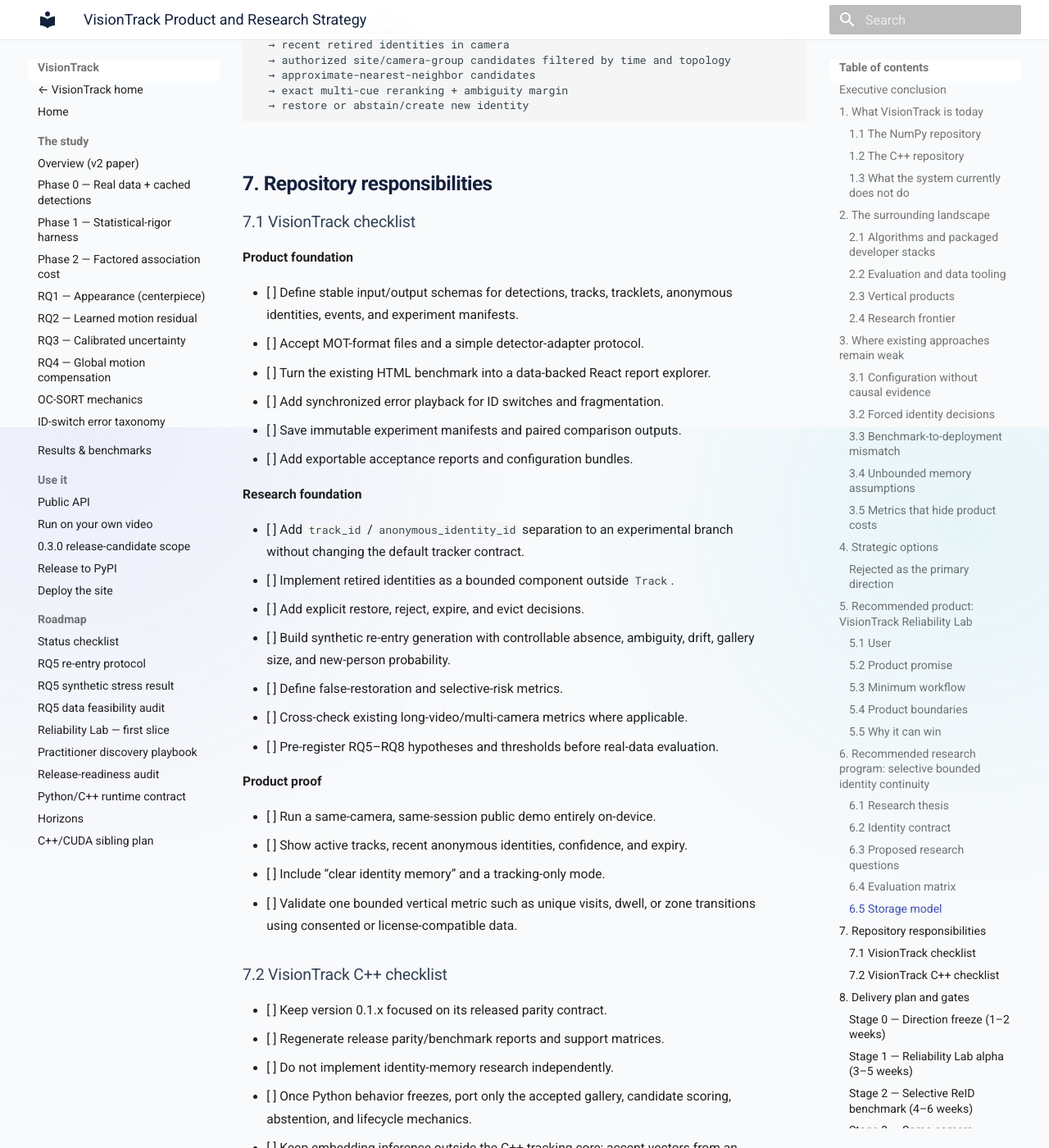
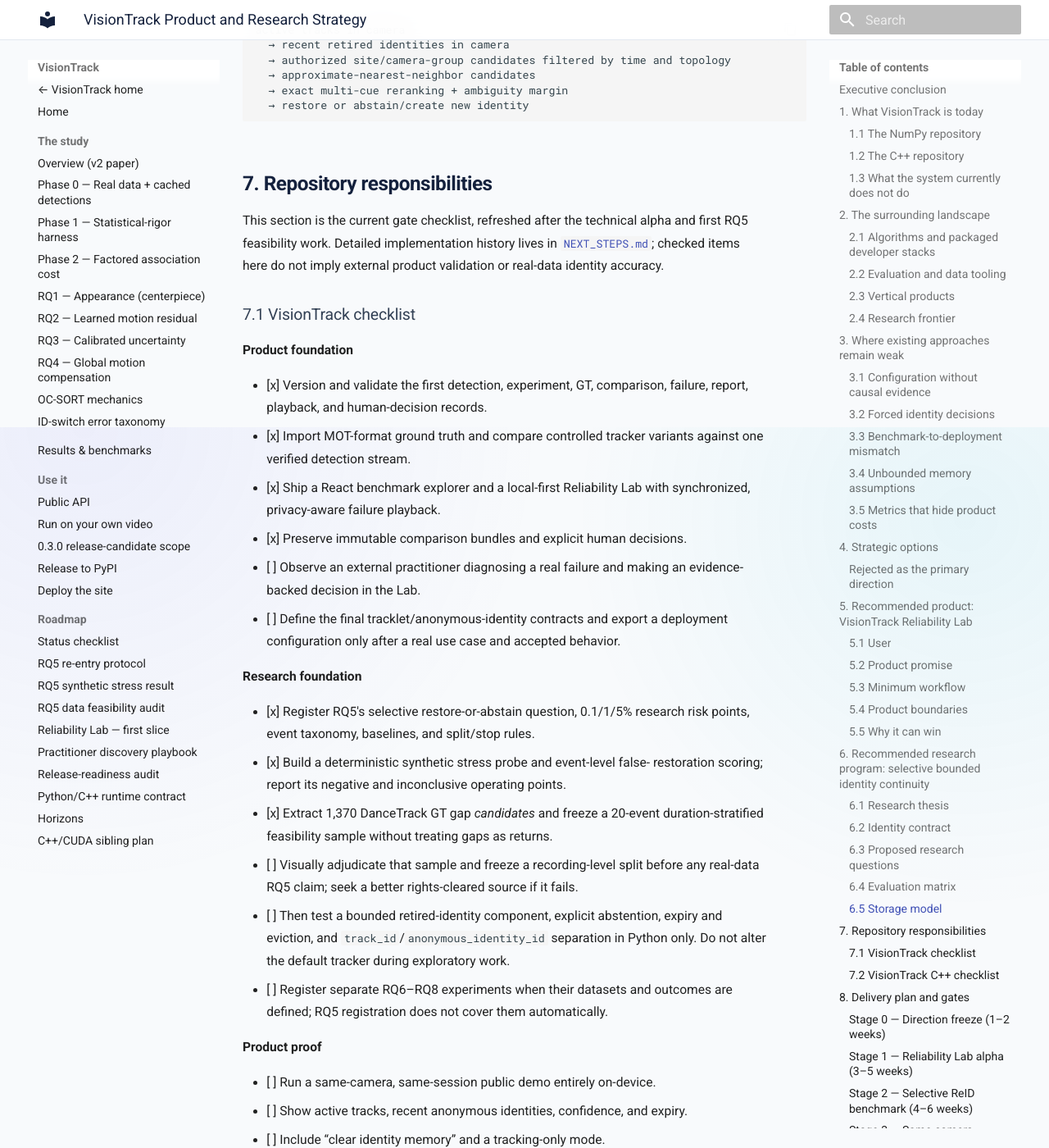
Before and after one commit to hulagerushikesh/visiontrack, an MkDocs documentation site: the page built from docs/PRODUCT_RESEARCH_STRATEGY.md, in a window 1280 px wide and 1400 px high, scrolled down 12079 px. Shown: the whole window at 82% size. Built offline with MkDocs 1.6.1 and Material for MkDocs 9.7.7, drawn with Linux system fonts in a browser that asks for light colours; some of the changed text lies outside the part shown.

Commit message:
docs: realign product and RQ5 research gates

```diff
--- a/docs/PRODUCT_RESEARCH_STRATEGY.md
+++ b/docs/PRODUCT_RESEARCH_STRATEGY.md
@@ -425,29 +425,42 @@
 
 ## 7. Repository responsibilities
 
+This section is the current gate checklist, refreshed after the technical
+alpha and first RQ5 feasibility work. Detailed implementation history lives
+in [`NEXT_STEPS.md`](NEXT_STEPS.md); checked items here do not imply external
+product validation or real-data identity accuracy.
+
 ### 7.1 VisionTrack checklist
 
 **Product foundation**
 
-- [ ] Define stable input/output schemas for detections, tracks, tracklets,
-  anonymous identities, events, and experiment manifests.
-- [ ] Accept MOT-format files and a simple detector-adapter protocol.
-- [ ] Turn the existing HTML benchmark into a data-backed React report explorer.
-- [ ] Add synchronized error playback for ID switches and fragmentation.
-- [ ] Save immutable experiment manifests and paired comparison outputs.
-- [ ] Add exportable acceptance reports and configuration bundles.
+- [x] Version and validate the first detection, experiment, GT, comparison,
+  failure, report, playback, and human-decision records.
+- [x] Import MOT-format ground truth and compare controlled tracker variants
+  against one verified detection stream.
+- [x] Ship a React benchmark explorer and a local-first Reliability Lab with
+  synchronized, privacy-aware failure playback.
+- [x] Preserve immutable comparison bundles and explicit human decisions.
+- [ ] Observe an external practitioner diagnosing a real failure and making an
+  evidence-backed decision in the Lab.
+- [ ] Define the final tracklet/anonymous-identity contracts and export a
+  deployment configuration only after a real use case and accepted behavior.
 
 **Research foundation**
 
-- [ ] Add `track_id` / `anonymous_identity_id` separation to an experimental
-  branch without changing the default tracker contract.
-- [ ] Implement retired identities as a bounded component outside `Track`.
-- [ ] Add explicit restore, reject, expire, and evict decisions.
-- [ ] Build synthetic re-entry generation with controllable absence, ambiguity,
-  drift, gallery size, and new-person probability.
-- [ ] Define false-restoration and selective-risk metrics.
-- [ ] Cross-check existing long-video/multi-camera metrics where applicable.
-- [ ] Pre-register RQ5–RQ8 hypotheses and thresholds before real-data evaluation.
+- [x] Register RQ5's selective restore-or-abstain question, 0.1/1/5% research
+  risk points, event taxonomy, baselines, and split/stop rules.
+- [x] Build a deterministic synthetic stress probe and event-level false-
+  restoration scoring; report its negative and inconclusive operating points.
+- [x] Extract 1,370 DanceTrack GT gap *candidates* and freeze a 20-event
+  duration-stratified feasibility sample without treating gaps as returns.
+- [ ] Visually adjudicate that sample and freeze a recording-level split before
+  any real-data RQ5 claim; seek a better rights-cleared source if it fails.
+- [ ] Then test a bounded retired-identity component, explicit abstention,
+  expiry and eviction, and `track_id`/`anonymous_identity_id` separation in
+  Python only. Do not alter the default tracker during exploratory work.
+- [ ] Register separate RQ6–RQ8 experiments when their datasets and outcomes
+  are defined; RQ5 registration does not cover them automatically.
 
 **Product proof**
 
@@ -459,9 +472,10 @@
 
 ### 7.2 VisionTrack C++ checklist
 
-- [ ] Keep version 0.1.x focused on its released parity contract.
-- [ ] Regenerate release parity/benchmark reports and support matrices.
-- [ ] Do not implement identity-memory research independently.
+- [x] Release 0.1.1 with exact Python 0.3.0 oracle compatibility, cross-platform
+  wheels, support matrix, and parity evidence.
+- [x] Keep identity-memory research out of the C++ repository while its Python
+  behavior remains unaccepted.
 - [ ] Once Python behavior freezes, port only the accepted gallery, candidate
   scoring, abstention, and lifecycle mechanics.
 - [ ] Keep embedding inference outside the C++ tracking core; accept vectors from
@@ -473,6 +487,11 @@
   mode; do not weaken the default exact contract silently.
 
 ## 8. Delivery plan and gates
+
+The durations below were initial estimates, **not** a countdown from the
+current date. Stage 1's technical alpha exists, but its external-user gate
+remains open. Stage 2 has a synthetic result, not a real-data result. Stages
+3–5 are conditional on those gates rather than a committed feature schedule.
 
 ### Stage 0 — Direction freeze (1–2 weeks)
 
@@ -556,15 +575,24 @@
 
 ## 10. Immediate next actions
 
-1. Treat the existing UI migration as support work, not the roadmap’s center.
-2. Turn the benchmark report into the first Reliability Lab workflow before
-   redesigning every remaining static page.
-3. Draft the detection/tracklet/identity/experiment schemas.
-4. Implement only a synthetic selective-ReID evaluation harness first—no live
-   identity storage yet.
-5. Define the acceptable false-restoration budget and abstention metrics.
-6. Recruit three design partners with real clips and deployment failures.
-7. Keep C++ in maintenance mode until a Python behavior passes the research gate.
+1. Adjudicate the frozen DanceTrack gap sample using the rubric in
+   [`IDENTITY_CONTINUITY_DATA_AUDIT.md`](IDENTITY_CONTINUITY_DATA_AUDIT.md).
+   If those gaps mostly reflect occlusion, camera cuts, or annotation policy,
+   stop treating DanceTrack as a re-entry benchmark and source better data.
+2. Identify source-recording and performer overlap, then freeze a development/
+   test split, detector, crop, gallery expiry, exclusions, and threshold grid
+   before viewing any test outcomes. Report insufficient evidence if the split
+   cannot bound the registered false-restoration risk.
+3. Continue practitioner discovery independently of any particular outreach
+   reply. Observe real tracking failures and the Lab's decision workflow;
+   choose a vertical only after at least three qualified design partners show
+   a repeated, costly problem and permission to test representative clips.
+4. Write a one-page product problem statement and a measurable acceptance
+   decision from that evidence. Keep the existing site and learning product
+   usable, but do not substitute UI expansion for validation.
+5. Prototype bounded anonymous identity memory in Python only if the data and
+   risk gates justify it. Port its frozen, versioned decision stream to C++
+   only after the reference behavior passes those gates.
 
 ## 11. Positioning
 
```
Also changed, not shown: docs/IDENTITY_CONTINUITY_DATA_AUDIT.md (+24 -0 lines).
